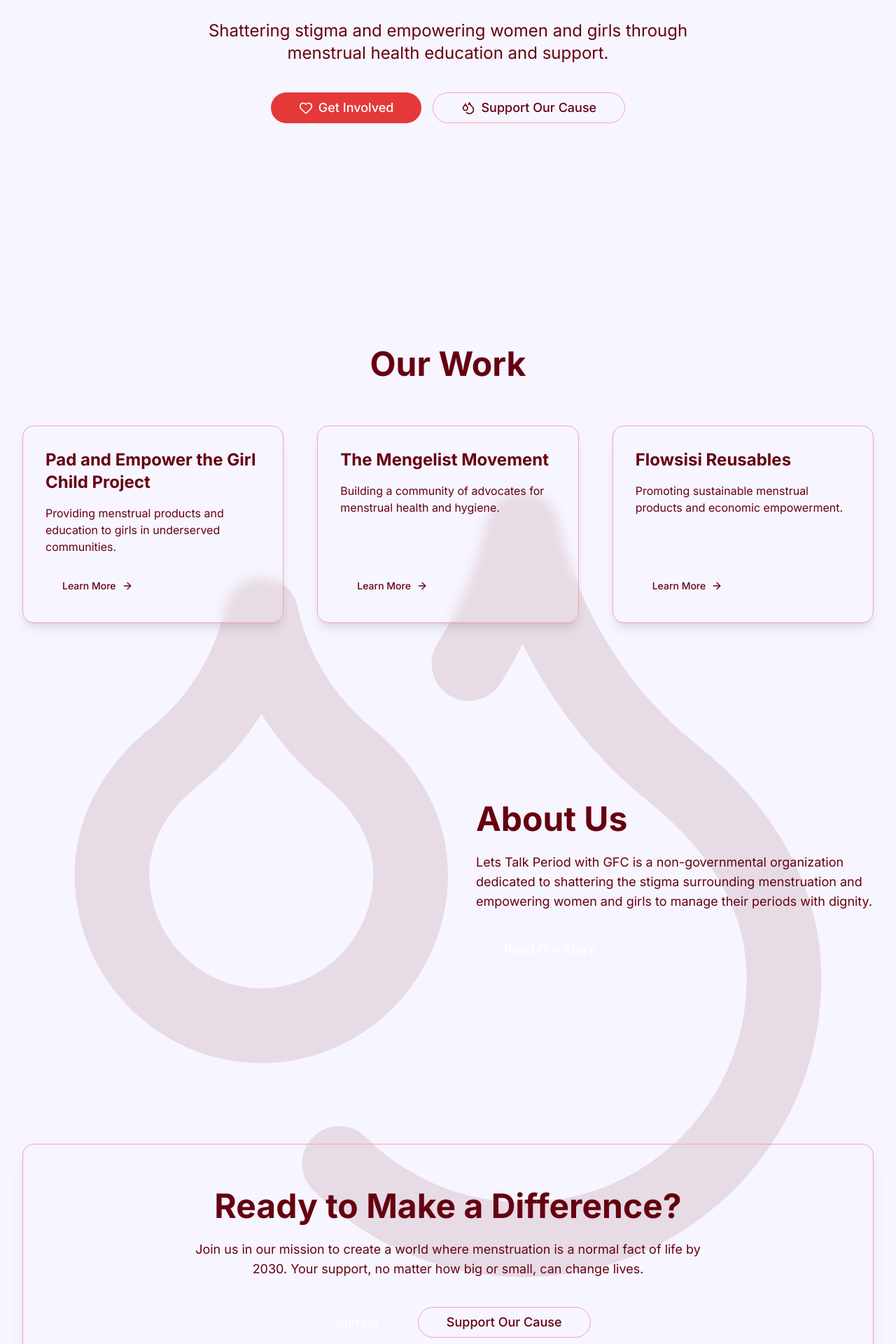
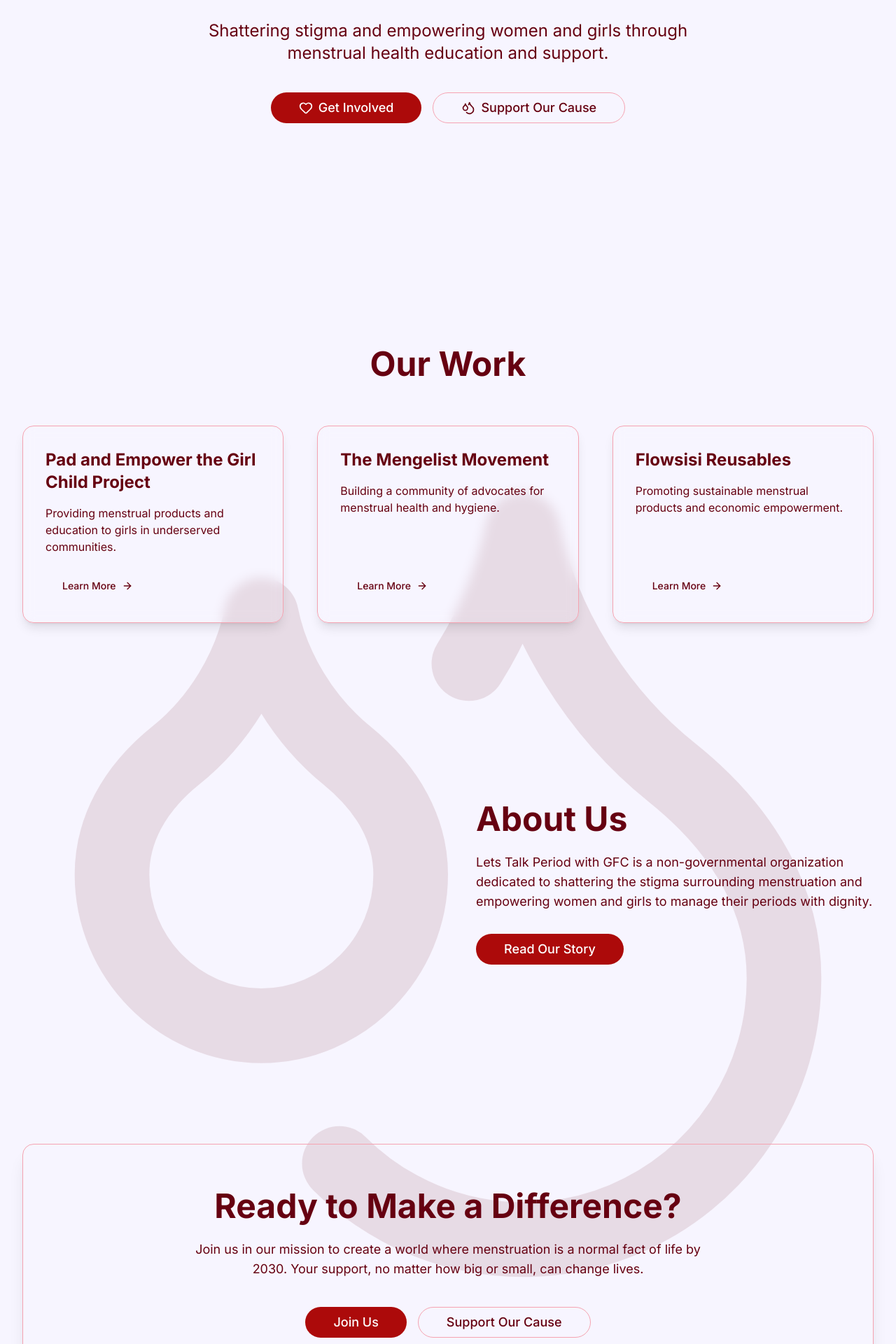
Before and after one commit to Eunini/gfc-mengelist, a Next.js app: page / in a window 1280 px wide. Shown: the part 340-2260 px from the top of the page at 70% size. Built offline with nearby package versions, Linux system fonts and the light colour scheme.

Commit message:
follow up

```diff
--- a/src/app/page.tsx
+++ b/src/app/page.tsx
@@ -110,7 +110,7 @@ export default function HomePage() {
                     Lets Talk Period with GFC is a non-governmental organization dedicated to shattering the stigma surrounding menstruation and empowering women and girls to manage their periods with dignity.
                   </p>
                   <Link href="/about" passHref>
-                    <Button size="lg" className="bg-primary text-white hover:bg-primary/90 rounded-full px-10 py-4 text-lg transition-transform hover:scale-105">
+                    <Button size="lg" className="bg-[#ac0a0a] text-white hover:bg-primary/90 rounded-full px-10 py-4 text-lg transition-transform hover:scale-105">
                       Read Our Story
                     </Button>
                   </Link>
@@ -131,7 +131,7 @@ export default function HomePage() {
               </p>
               <div className="flex flex-col sm:flex-row justify-center items-center gap-4">
                 <Link href="/get-involved" passHref>
-                  <Button size="lg" className="bg-accent text-white hover:bg-accent/90 rounded-full px-10 py-4 text-lg transition-transform hover:scale-105 w-full sm:w-auto">
+                  <Button size="lg" className="bg-[#ac0a0a] text-white hover:bg-accent/90 rounded-full px-10 py-4 text-lg transition-transform hover:scale-105 w-full sm:w-auto">
                     Join Us
                   </Button>
                 </Link>
--- a/src/components/Card.tsx
+++ b/src/components/Card.tsx
@@ -12,6 +12,7 @@ interface CardProps {
   link: string;
   linkText: string;
 }
+
 
 const Card = ({ title, description, link, linkText }: CardProps) => {
   return (
--- a/src/components/Hero.tsx
+++ b/src/components/Hero.tsx
@@ -40,7 +40,7 @@ const Hero = () => {
           <Link href="/get-involved" passHref>
             <Button
               size="lg"
-              className="bg-[#e53939] text-white hover:bg-[#c72f2f] rounded-full px-10 py-4 text-lg transition-transform hover:scale-105 w-full sm:w-auto"
+              className="bg-[#ac0a0a] text-white hover:bg-[#c72f2f] rounded-full px-10 py-4 text-lg transition-transform hover:scale-105 w-full sm:w-auto"
             >
               <Heart className="mr-2 h-5 w-5" />
               Get Involved
```
